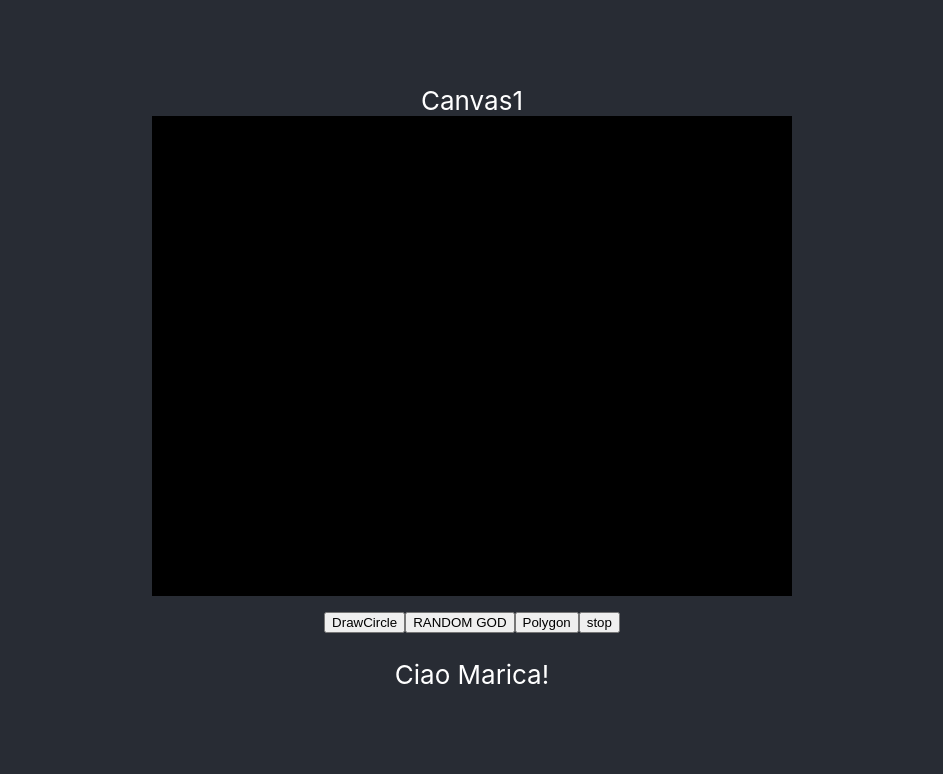
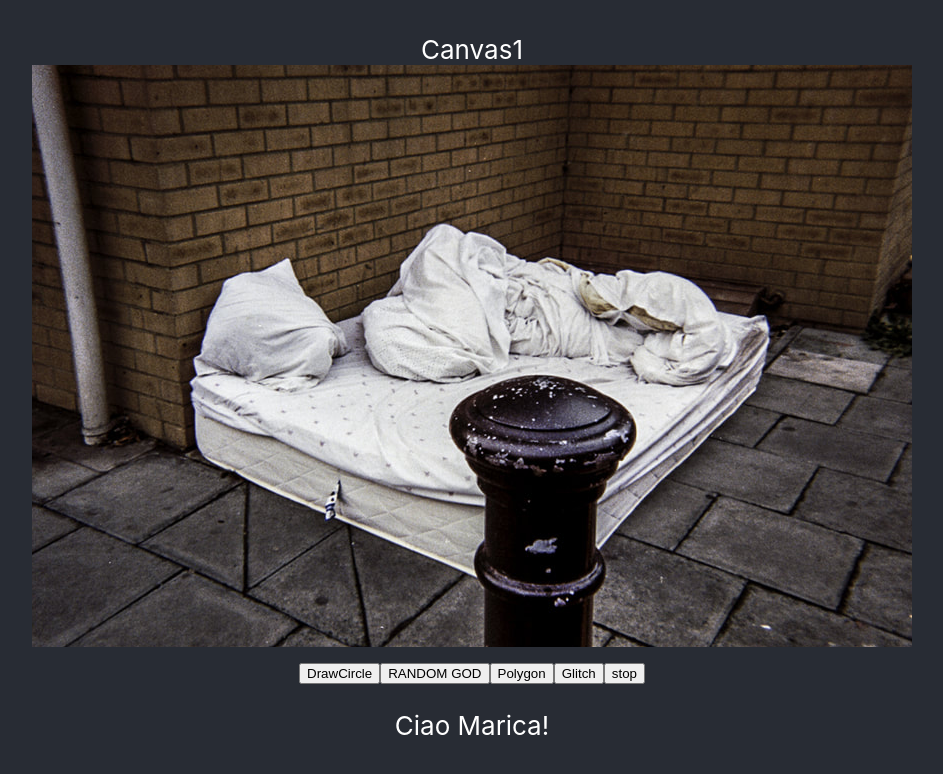
Before and after one commit to GrilloLuca/imageprocessing, a React (Create React App) app: page / in a window 1280 px wide. Shown: the top 774 px of the page, without its empty margins (168-1111 px from the left). Built offline with nearby package versions, Linux system fonts and the light colour scheme.

Commit message:
added image glitch

```diff
--- a/src/components/Canvas.js
+++ b/src/components/Canvas.js
@@ -2,9 +2,9 @@ import React from 'react'
 
 class Canvas extends React.Component {
 
-    width = 640;
-    height = 480;
-    ids = [] ;
+    width = 880;
+    height = 582;
+    ids = [];
 
     drawCircle = () => {
         // codice dell'effetto 1
@@ -65,6 +65,15 @@ class Canvas extends React.Component {
 
     }
 
+    drawImage = () => {
+        var image = new Image();
+        // image.crossOrigin = "Anonymous";
+        image.onload = () => {
+            this.context.drawImage(image, -100, -100);
+        };
+        image.src = require('../tree.jpg');
+    }
+
     getRandomColor() {
         var letters = '0123456789ABCDEF';
         var color = '#';
@@ -72,6 +81,19 @@ class Canvas extends React.Component {
           color += letters[Math.floor(Math.random() * 16)];
         }
         return color;
+    }
+
+    glitch = () => {
+        setInterval(() => {
+
+            let px = Math.floor(Math.random() * this.width);
+            let py = Math.floor(Math.random() * this.height);
+            let p2x = Math.floor(Math.random() * this.width);
+            let p2y = Math.floor(Math.random() * this.height);
+
+            var imgData = this.context.getImageData(px, py, 50, 50);
+            this.context.putImageData(imgData, p2x, p2y);
+        }, 100);
     }
 
     constructor(props) {
@@ -82,20 +104,24 @@ class Canvas extends React.Component {
     componentDidMount() {
         const canvas = this.canvasRef.current;
         this.context = canvas.getContext('2d');
+        this.context.lineWidth = 3;
         this.context.fillRect(0, 0, canvas.width, canvas.height);
+        this.drawImage();
       }
 
     render() {
         return(
             <div>
+
                 <div>{this.props.title}</div>
                 <canvas ref={this.canvasRef} width={this.width} height={this.height} />
                 <br></br>
                 <button onClick={this.drawMultiCircle} >DrawCircle</button>
                 <button onClick={() => this.drawPolygon(3)} >RANDOM GOD</button>
                 <button onClick={() => this.drawPolygon(5)} >Polygon</button>
+                <button onClick={this.glitch} >Glitch</button>
+                <button onClick={this.stopDraw}>stop</button>
 
-                <button onClick={this.stopDraw}>stop</button>
             </div>
         )
         }
```
Also changed, not shown: src/download.png (added), src/tree.jpg (added).
